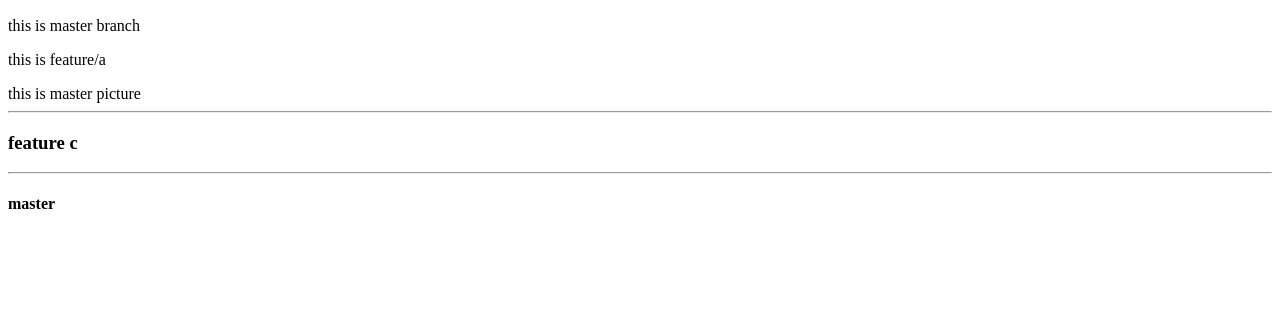
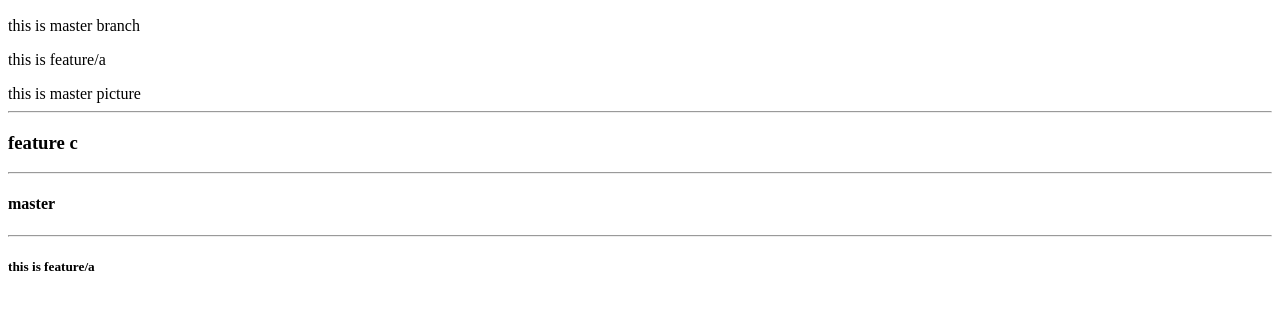
Before and after one commit to s19003045/gitcommand-test, a website: page index.html in a window 1280 px wide. Shown: the part 110-420 px from the top of the page. Drawn offline with Linux system fonts and the light colour scheme.

Commit message:
add something to index.html

```diff
--- a/index.html
+++ b/index.html
@@ -21,6 +21,9 @@
   <hr>
 
   <h4>master</h4>
+
+  <hr>
+  <h5>this is feature/a</h5>
 </body>
 
 </html>
```
